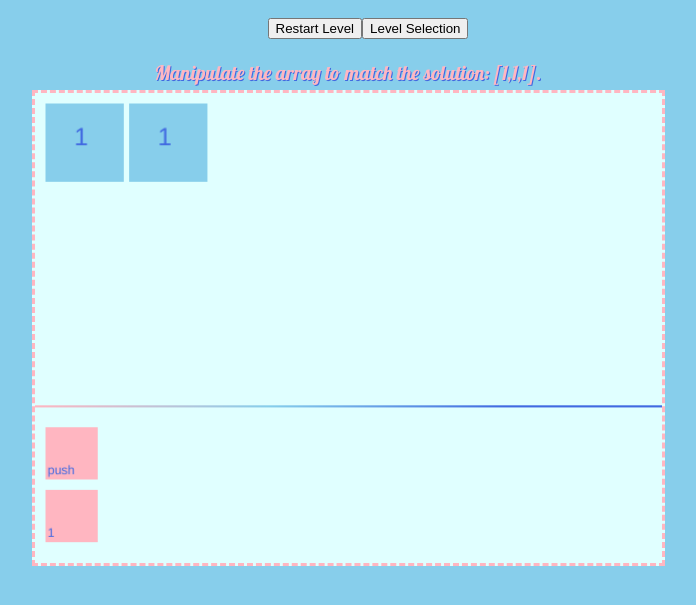
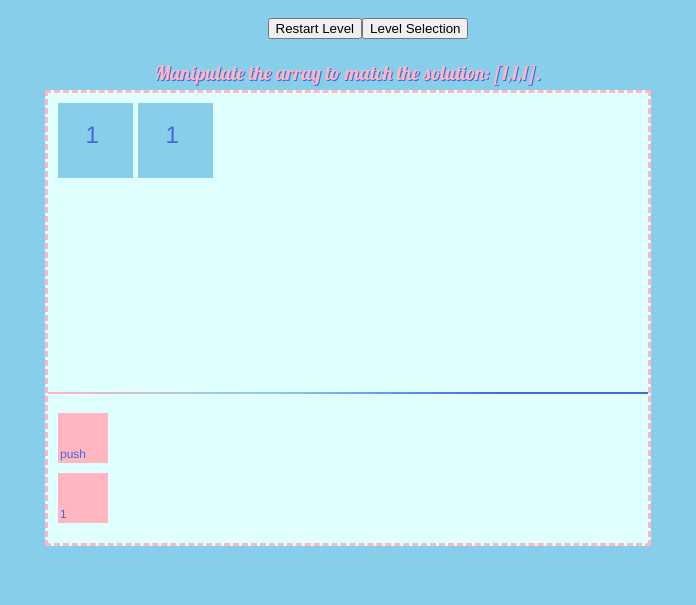
Before and after one commit to atjohnfeng/Array-Match, a website: page index.html in a window 1280 px wide. Shown: the part 105-710 px from the top of the page, without its empty margins (292-988 px from the left). Drawn offline with Linux system fonts and the light colour scheme.

Commit message:
Push changes

```diff
--- a/index.html
+++ b/index.html
@@ -30,7 +30,7 @@
     <p id="instructions"></p>
 
     <div class="game-board">
-        <canvas id="board" width="600" height="450">
+        <canvas id="board" width="600px" height="450px">
         </canvas>
     </div>
 
--- a/src/index.scss
+++ b/src/index.scss
@@ -24,8 +24,8 @@ header {
 
 #board {
     display: absolute;
-    width: 50%;
-    height: 50%;
+    width: 600px;
+    height: 450px;
     background-color: #e0ffff;
     border: 3px lightpink;
     border-style: dashed;
@@ -60,10 +60,4 @@ div {
 ul {
     display: flex;
     list-style: none;
-    align-content: space-around;
 }
-
-canvas {
-    height: 100%;
-    width: 100%;
-}
```
Also changed, not shown: dist/main.css.
